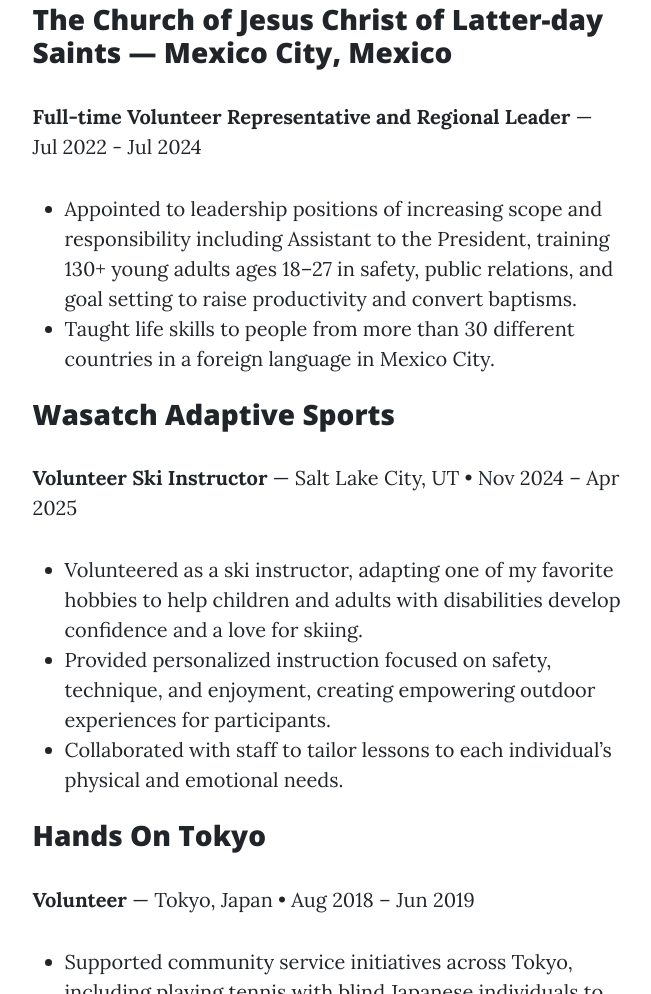
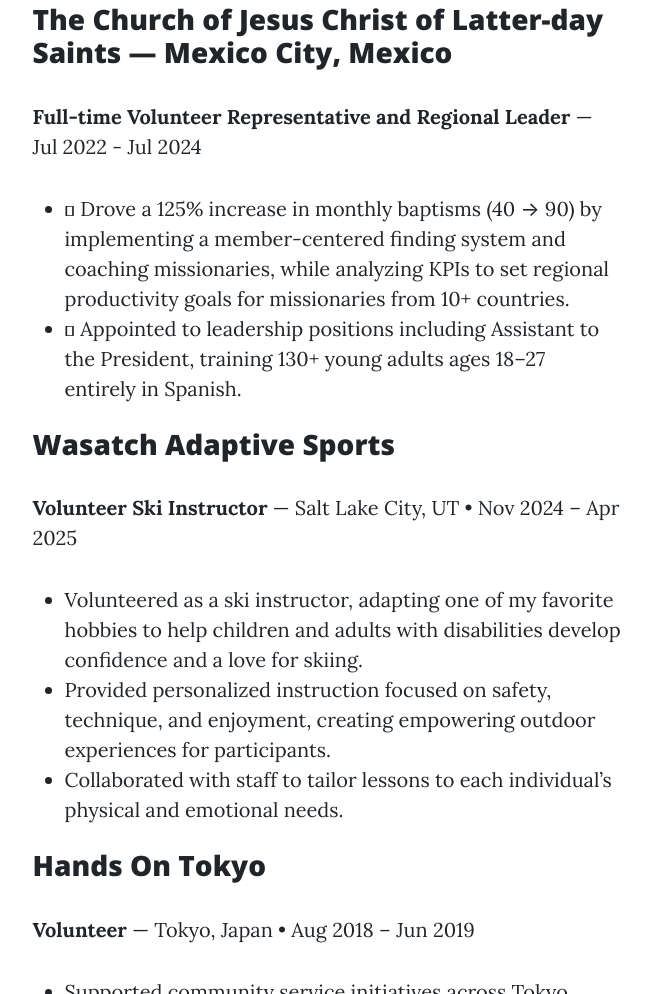
Before and after one commit to ethhow14/is201final, a plain HTML site: page bootstrap/Leadership&Service.html in a window 1280 px wide. Shown: the part 785-1779 px from the top of the page, without its empty margins (313-964 px from the left). Drawn offline with nearby package versions, Linux system fonts and the light colour scheme.

Commit message:
Revise Leadership & Service section content
Updated leadership and service section with new volunteer experiences and achievements.

```diff
--- a/bootstrap/Leadership&Service.html
+++ b/bootstrap/Leadership&Service.html
@@ -60,8 +60,8 @@
                             <h3>The Church of Jesus Christ of Latter-day Saints — Mexico City, Mexico</h3>
                             <p><strong>Full-time Volunteer Representative and Regional Leader</strong> — Jul 2022 - Jul 2024</p>
                             <ul>
-                                <li>Appointed to leadership positions of increasing scope and responsibility including Assistant to the President, training 130+ young adults ages 18–27 in safety, public relations, and goal setting to raise productivity and convert baptisms.</li>
-                                <li>Taught life skills to people from more than 30 different countries in a foreign language in Mexico City.</li>
+                                <li>	Drove a 125% increase in monthly baptisms (40 → 90) by implementing a member-centered finding system and coaching missionaries, while analyzing KPIs to set regional productivity goals for missionaries from 10+ countries.</li>
+                                <li>	Appointed to leadership positions including Assistant to the President, training 130+ young adults ages 18–27 entirely in Spanish.</li>
                             </ul>
                         </section>
 
```
